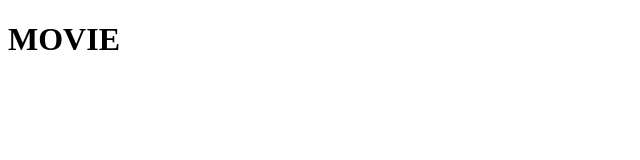
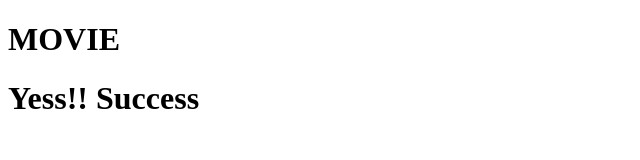
Before and after one commit to ShreeramNew/movie-rewiewer, a plain HTML site: page movie.html in a window 1280 px wide. Shown: the whole page, without its empty margins (0-640 px from the left). Drawn offline with Linux system fonts and the light colour scheme.

Commit message:
changed text

```diff
--- a/movie.html
+++ b/movie.html
@@ -8,5 +8,6 @@
 </head>
 <body>
     <h1>MOVIE</h1>
+    <h1>Yess!! Success</h1>
 </body>
 </html>
```
